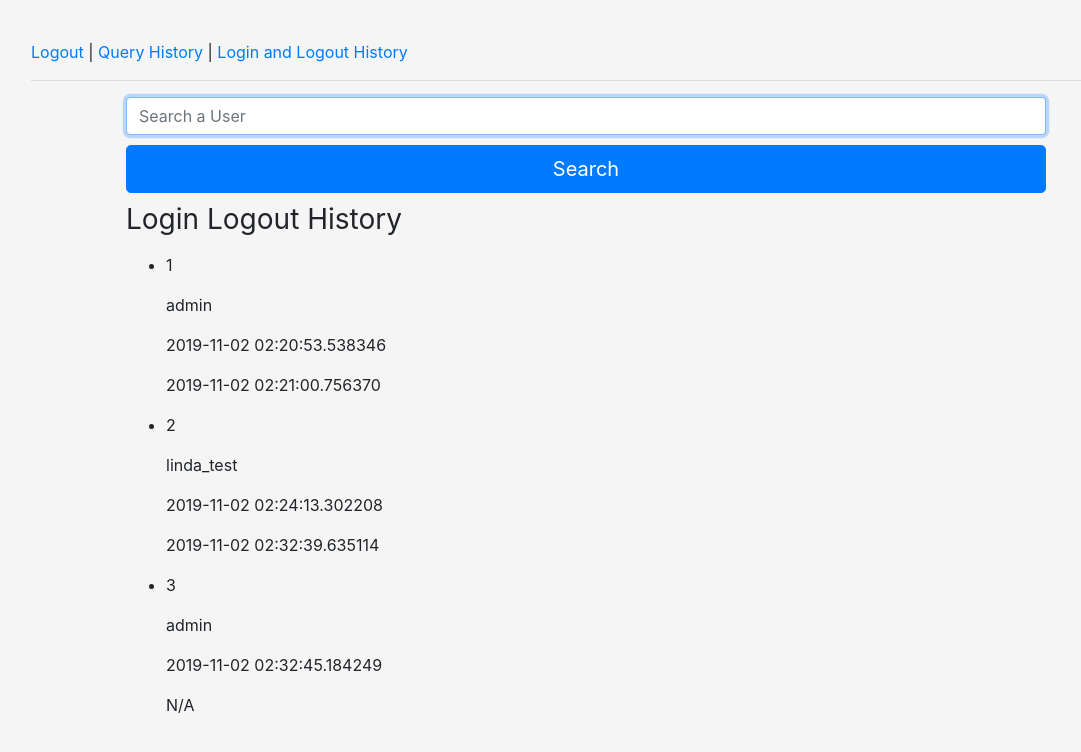
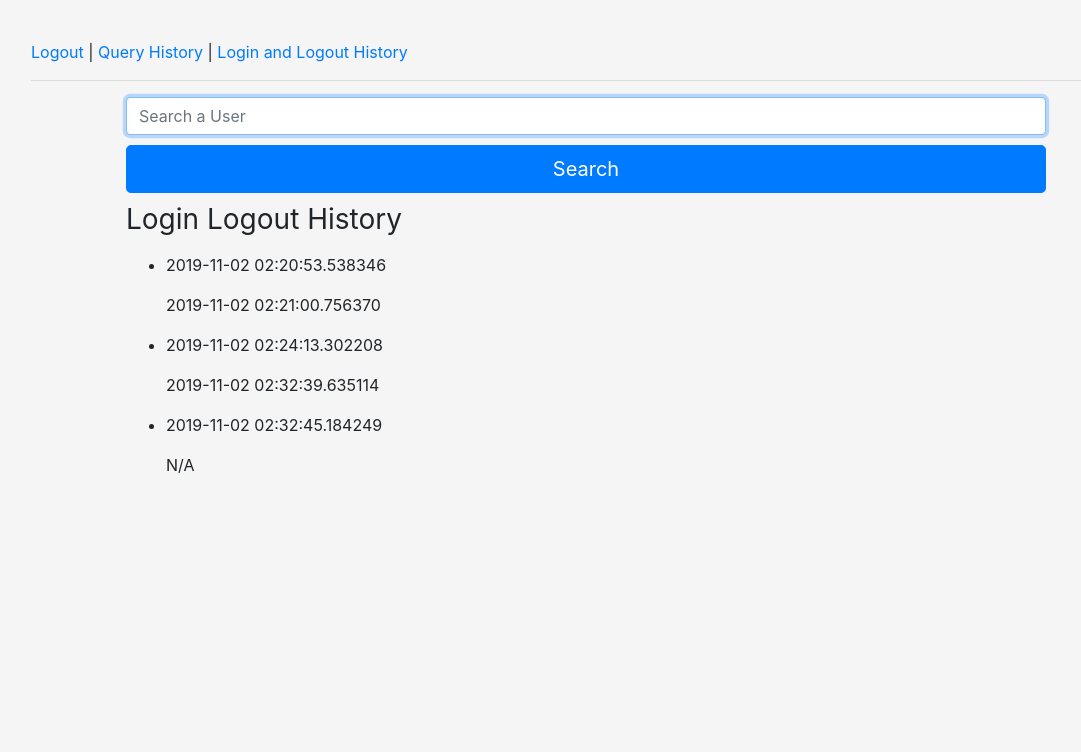
Before and after one commit to CeciliaCY/AppSecDB, a Flask app: page /login_history in a window 1280 px wide. Shown: the top 752 px of the page, without its empty margins (54-1135 px from the left). Run offline with Flask 2, Linux system fonts and the light colour scheme; a user stored in the database is signed in; data comes from the database, SQL or seed files in the repository; both versions use the stored data as it was after the commit; some libraries are stand-ins or nearby versions.

Commit message:
Modify for autograder

```diff
--- a/static/text.txt
+++ b/static/text.txt
@@ -1 +1 @@
-tesfdf test
+dtest test
--- a/templates/login_history.html
+++ b/templates/login_history.html
@@ -22,15 +22,14 @@ Text to check
                 <h1 class="h3 mb-3 font-weight-normal">Login Logout History</h1>
                <ul>
                 {% for query in queries %}
-                  <li>
-                    <p id=login{{query.logid}}>{{ query.logid }}</p>
-                    <p>{{ query.username }}</p>
+
+                    <li id=login{{query.logid}}>
                     <p id=login{{query.logid}}_time>{{ query.loginTime }}</p>
                     <p id=logout{{query.logid}}_time>{{ query.logoutTime if (query.logoutTime) else 'N/A'}}</p>
+                    </li>
 
-                   </li>
                 {% endfor %}
-            </ul>
+              </ul>
                {% endif %}
             </form>
         </div>
--- a/templates/queryview.html
+++ b/templates/queryview.html
@@ -23,7 +23,7 @@ Text to check
                 <p id="querytext">{{ query.querytext }}</p>
 
                 <b>Misspelled Words:</b>
-                <p id="queryresult">{{ query.queryresult }}</p>
+                <p id="queryresults">{{ query.queryresult }}</p>
         </div>
         <div class="col-1"></div>
     </div>
```
Also changed, not shown: spellcheck.db.
